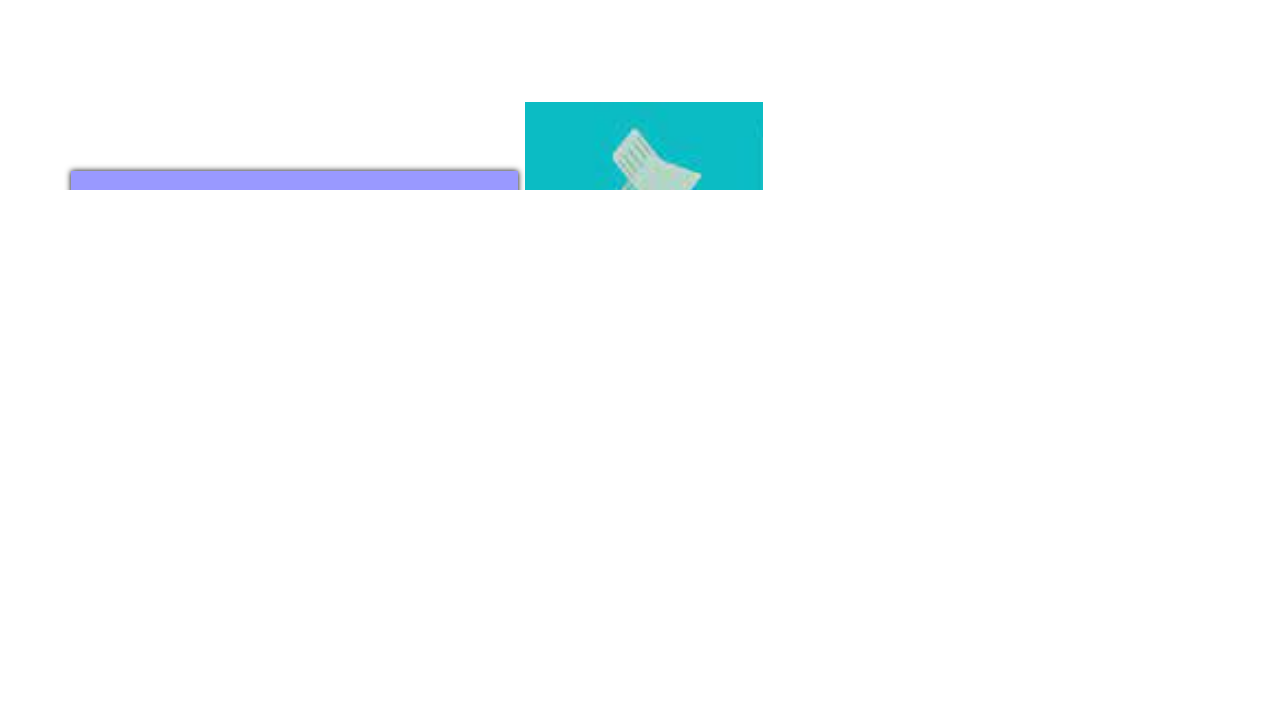
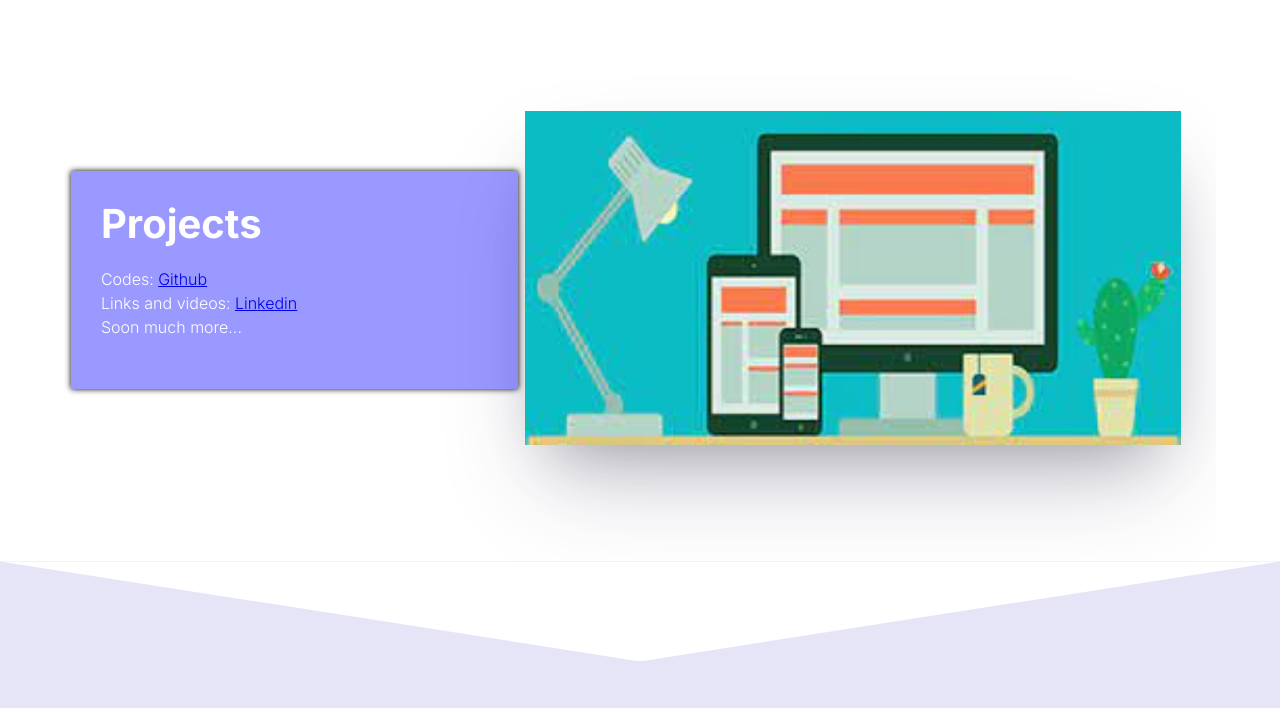
Before and after one commit to BraianSanchez98/Myweb, a plain HTML site: page index.html in a window 1280 px wide. Shown: the part 2605-3313 px from the top of the page. Drawn offline with Linux system fonts and the light colour scheme.

Commit message:
Update style.css

```diff
--- a/css/style.css
+++ b/css/style.css
@@ -296,9 +296,10 @@ body
 
 .more__img
 {
-    width: 100%;
-    height: 100%;
+    width: 95%;
+    height: 9%;
     object-fit: cover;
+    box-shadow: rgba(50, 50, 93, 0.25) 0px 50px 100px -20px, rgba(0, 0, 0, 0.3) 0px 30px 60px -30px;
 }
 
 .more__picture--right
```
